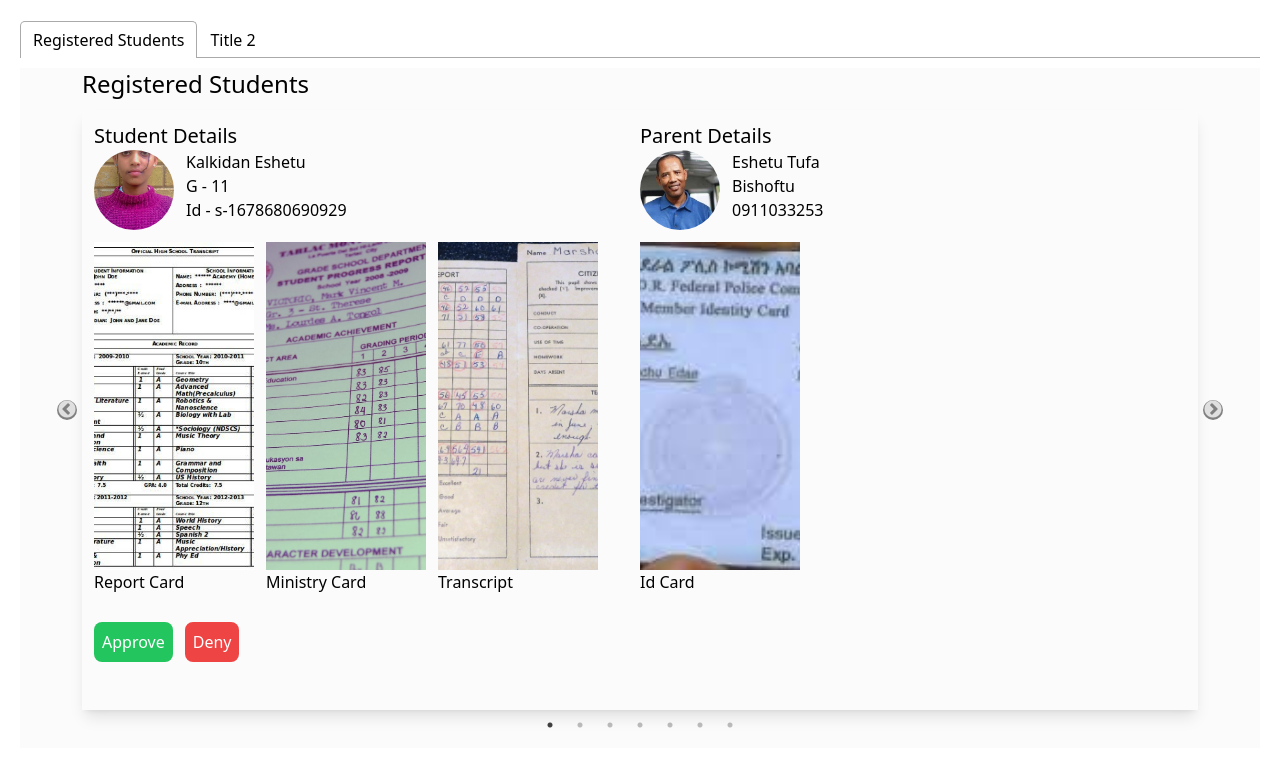
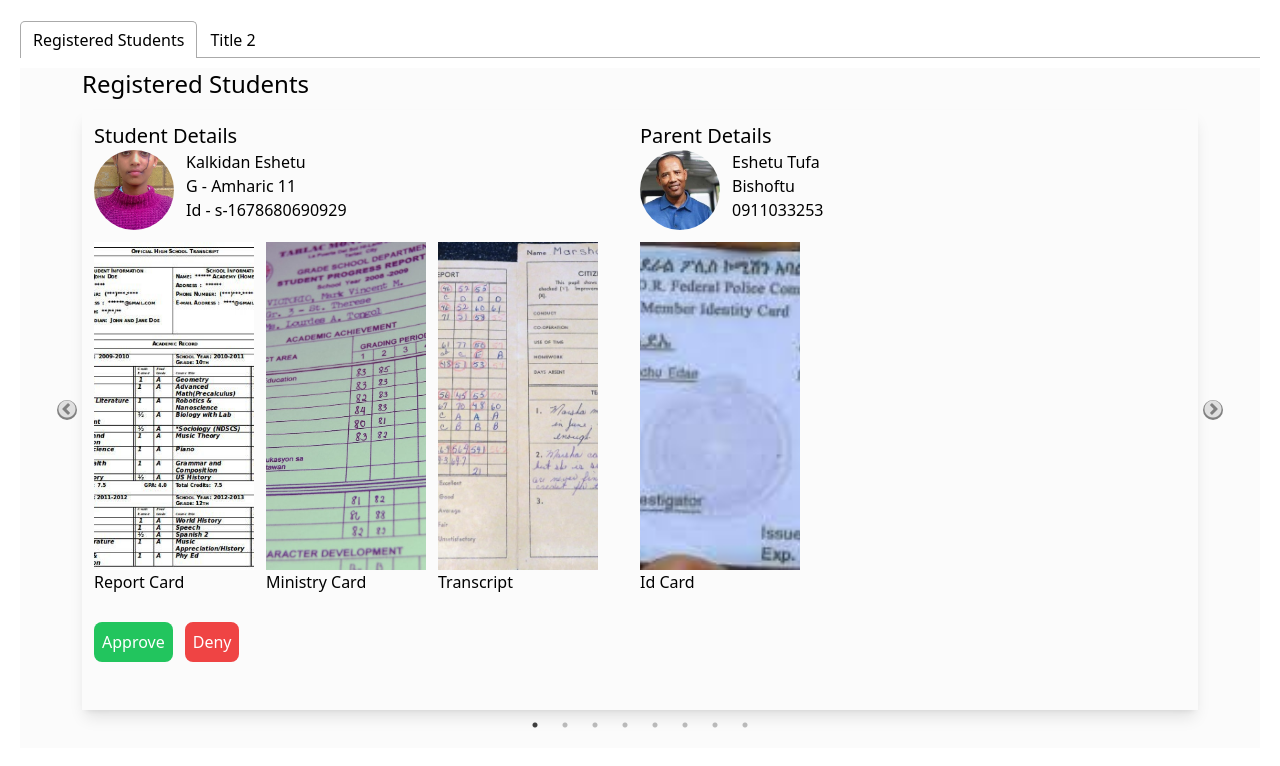
Before and after one commit to ye-we/ORB-web, a React (Vite) app: page / in a window 1280 px wide. Both pictures are taken after a click on the tab "Registered Students". Shown: the top 766 px of the page. Built offline with nearby package versions, Linux system fonts and the light colour scheme.

Commit message:
added more students

```diff
--- a/src/components/SlideShower.jsx
+++ b/src/components/SlideShower.jsx
@@ -13,12 +13,13 @@ const SlideShower = () => {
   const students = [
     {
       name: "Kalkidan Eshetu",
-      grade: 11,
+      grade: "Amharic 11",
       img: "/kal.jpg",
       id: "s-1678680690929",
       father: "Eshetu Tufa",
       phoneNumber: "0911033253",
       location: "Bishoftu",
+      parentImg: "/father.jpg",
     },
     {
       name: "Fenet gossa",
@@ -28,6 +29,18 @@ const SlideShower = () => {
       father: "Gossa Hunde",
       phoneNumber: "0978786426",
       location: "Ambo",
+      parentImg: "/father.jpg",
+    },
+
+    {
+      name: "Emebet Haylu",
+      grade: "Amharic 4",
+      img: "/emebet.jpg",
+      id: "s-1678680690929",
+      father: "Gossa Hunde",
+      phoneNumber: "0978786426",
+      location: "Ambo",
+      parentImg: "/mom.jpg",
     },
   ];
   return (
@@ -84,7 +97,7 @@ const SlideShower = () => {
                 <div className="flex flex-col h-[70vh]">
                   <div className="flex">
                     <img
-                      src={`/father.jpg`}
+                      src={`${student.parentImg}`}
                       className="w-[80px] h-[80px] object-cover rounded-full mr-3"
                     />
                     <div className="flex-1">
```
Also changed, not shown: public/emebet.jpg (added), public/mom.jpg (added).
